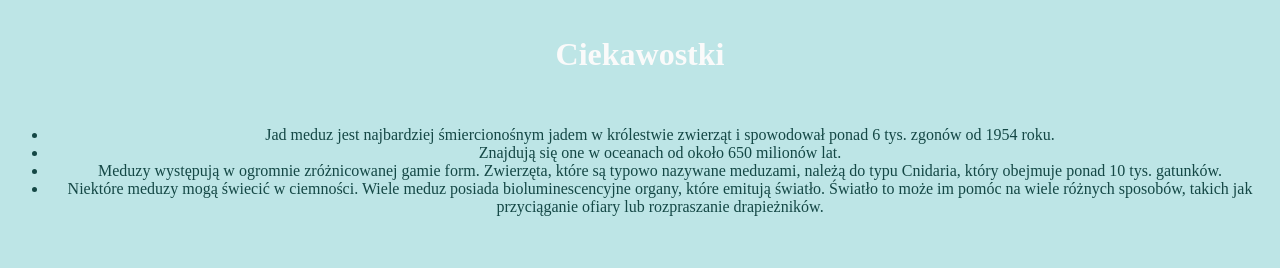
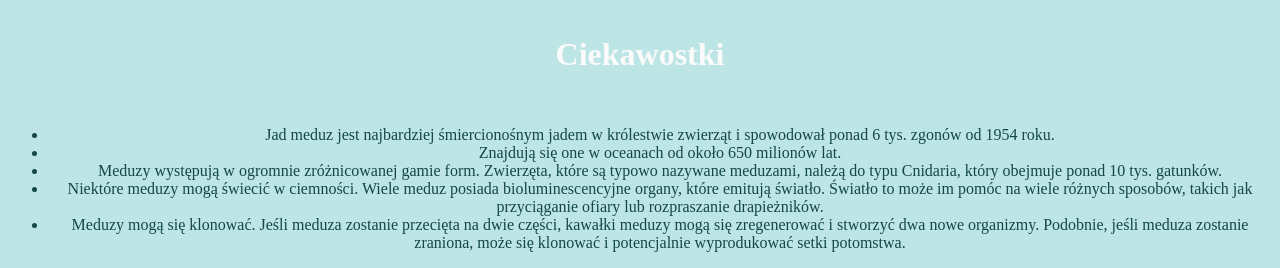
Before and after one commit to Nati-nah/Nati-nah.github.io, a plain HTML site: page index.html in a window 1280 px wide. Shown: the part 1589-1857 px from the top of the page. Before the commit the page ends 1821 px from the top, so only its background shows below. Drawn offline with Linux system fonts and the light colour scheme.

Commit message:
Update index.html

```diff
--- a/index.html
+++ b/index.html
@@ -55,6 +55,7 @@ Pośrodku spodniej strony ciała mieści się otwór gębowy prowadzący do gard
         <li>Znajdują się one w oceanach od około 650 milionów lat.</li>
         <li>Meduzy występują w ogromnie zróżnicowanej gamie form. Zwierzęta, które są typowo nazywane meduzami, należą do typu Cnidaria, który obejmuje ponad 10 tys. gatunków.</li>
                      <li>Niektóre meduzy mogą świecić w ciemności. Wiele meduz posiada bioluminescencyjne organy, które emitują światło. Światło to może im pomóc na wiele różnych sposobów, takich jak przyciąganie ofiary lub rozpraszanie drapieżników.</li>
+                     <li>Meduzy mogą się klonować. Jeśli meduza zostanie przecięta na dwie części, kawałki meduzy mogą się zregenerować i stworzyć dwa nowe organizmy. Podobnie, jeśli meduza zostanie zraniona, może się klonować i potencjalnie wyprodukować setki potomstwa.</li>
              </ul>
              </body>
 
```
